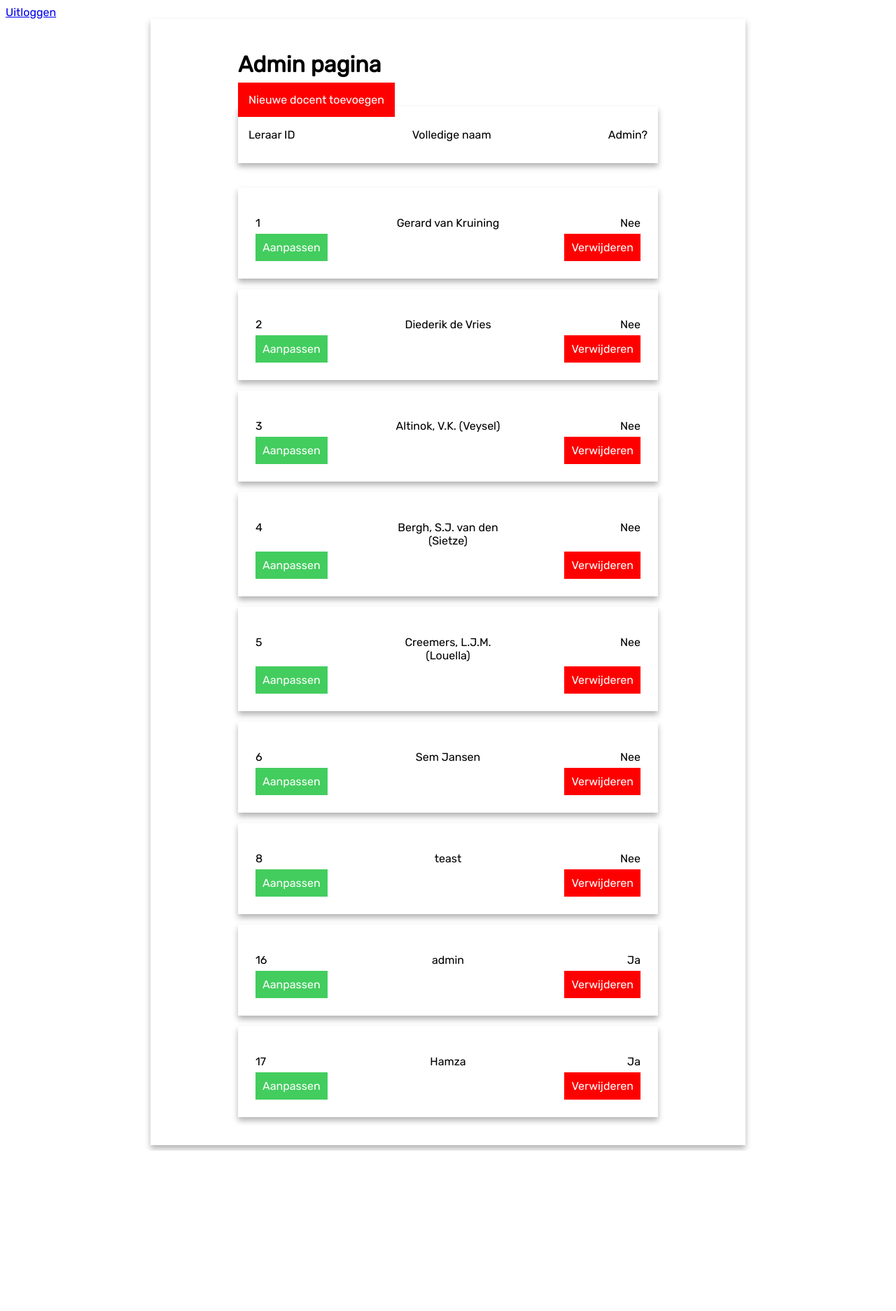
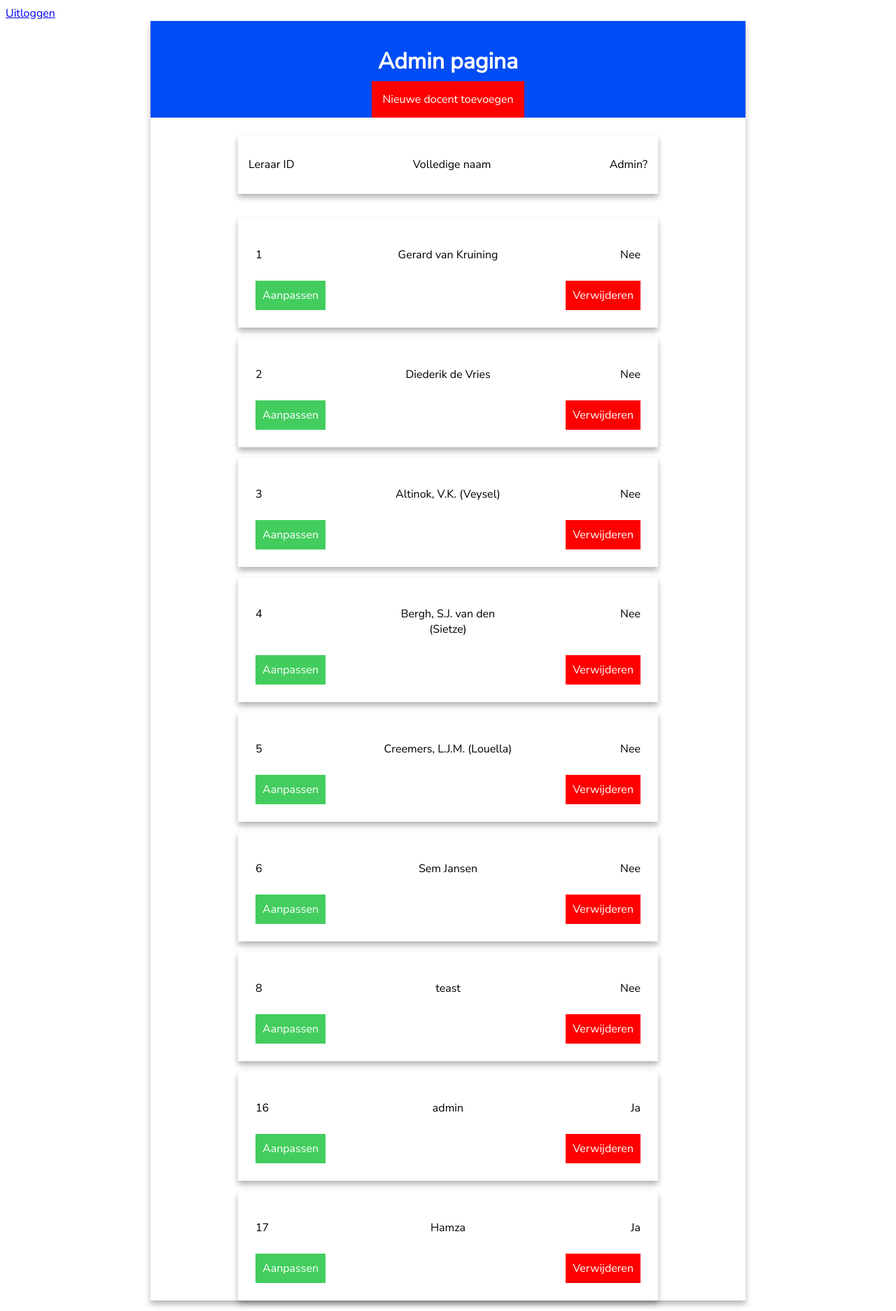
Before and after one commit to Sem-1076101/Werkplaats2, a Flask app: page /admin in a window 1280 px wide. Shown: the whole page at 70% size. Before the commit the page ends 1644 px from the top, so only its background shows below. Run offline with Flask 3, Linux system fonts and the light colour scheme; the visitor is signed in with stand-in values (Sample User, id 1); data comes from the database, SQL or seed files in the repository; both versions use the stored data as it was after the commit.

Commit message:
Kleine aanpassingen

```diff
--- a/static/CSS/admin.css
+++ b/static/CSS/admin.css
@@ -1,6 +1,6 @@
-@import url('https://fonts.googleapis.com/css2?family=Rubik&display=swap');
+@import url('https://fonts.googleapis.com/css2?family=Nunito+Sans:opsz@6..12&display=swap');
 * {
-    font-family: 'Rubik', sans-serif;
+    font-family: 'Nunito Sans', sans-serif;
 }
 
 .container {
@@ -12,7 +12,16 @@
 .inner-container {
     justify-content: center;
     box-shadow: 0 5px 8px rgba(0, 0, 0, 0.3);
-    padding: 25px;
+}
+
+.h1-btn-div {
+    background-color: #004df5;
+    padding: 15px;
+    justify-content: center;
+    margin: auto;
+    text-align: center;
+    color: #fff;
+    margin-bottom: 25px
 }
 
 .docent-toevoeg-button  {
@@ -22,6 +31,7 @@
     padding: 15px;
     margin: auto;
     background-color: red;
+    margin-bottom: 10px;
 }
 
 .button-container a {
@@ -63,7 +73,13 @@
     text-align: right;
 }
 
+.box4 {
+    margin-top: 20px;
+
+}
+
 .box5 {
+    margin-top: 20px;
     margin-bottom: 10px;
     text-align: right;
     grid-column: 3;
@@ -91,5 +107,5 @@
 
 .box5 a:hover {
     transition-duration: .5s;
-    background: black;
+    background: rgba(255, 0, 0, 0.708);
 }
--- a/static/CSS/login_register.css
+++ b/static/CSS/login_register.css
@@ -1,7 +1,8 @@
-@import url('https://fonts.googleapis.com/css2?family=Rubik&display=swap');
+@import url('https://fonts.googleapis.com/css2?family=Nunito+Sans:opsz@6..12&display=swap');
 * {
-    font-family: 'Rubik', sans-serif;
+    font-family: 'Nunito Sans', sans-serif;
 }
+
 .container{
     width: 750px;
     margin: auto;
--- a/templates/admin.html
+++ b/templates/admin.html
@@ -13,18 +13,13 @@
     <a href="/logout">Uitloggen</a>
     <div class="container">
         <div class="inner-container">
-            <div class="teacher-info-container">
+            <div class="h1-btn-div">
                 <h1>Admin pagina</h1>
                 <div>
                     <a class="docent-toevoeg-button" href="/nieuw_account">Nieuwe docent toevoegen</a>
                 </div>
-                <div class="flash_message">
-                    {% for message in get_flashed_messages() %}
-                    <div class="inner_flash_message">
-                        {{ message }}
-                    </div>
-                    {% endfor %}
-                </div>
+            </div>
+            <div class="teacher-info-container">
                 <div class="namen_columns">
                     <div>
                         <p>Leraar ID</p>
@@ -35,7 +30,13 @@
                     <div>
                         <p>Admin?</p>
                     </div>
-
+                </div>
+                <div class="flash_message">
+                    {% for message in get_flashed_messages() %}
+                    <div class="inner_flash_message">
+                        {{ message }}
+                    </div>
+                    {% endfor %}
                 </div>
                 <div class="container-flex">
                     {% for teacher in teachers %}
```
Also changed, not shown: databases/testgpt.db.
